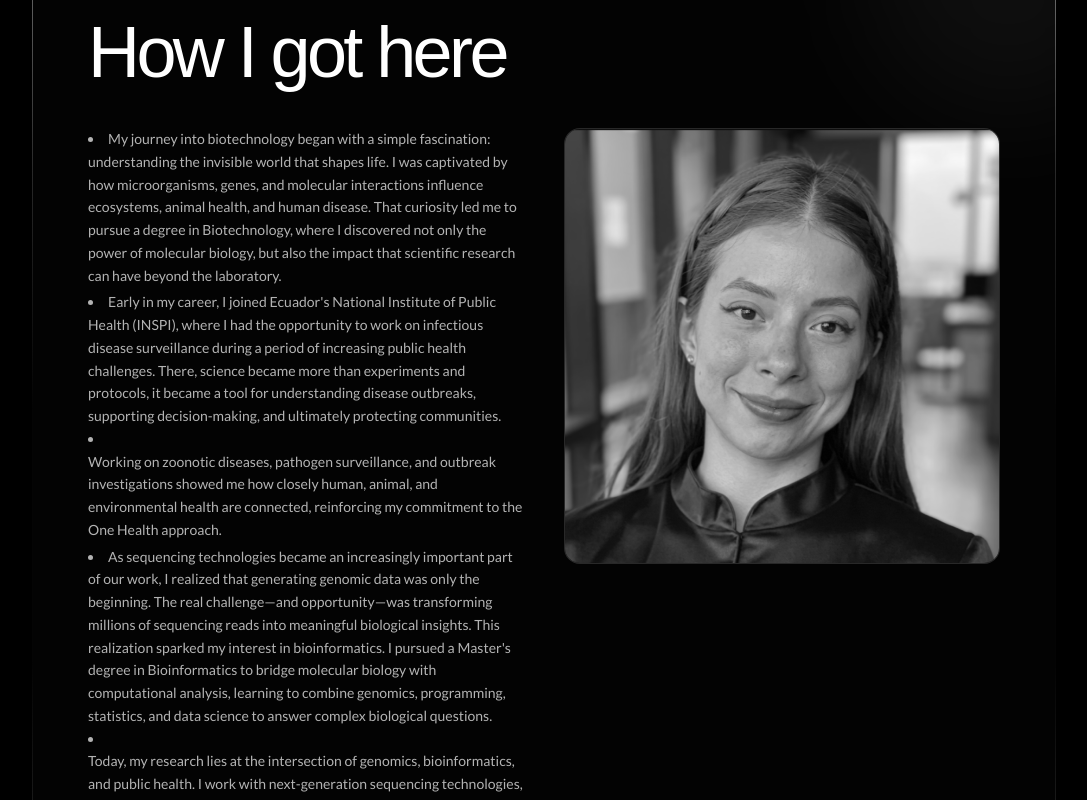
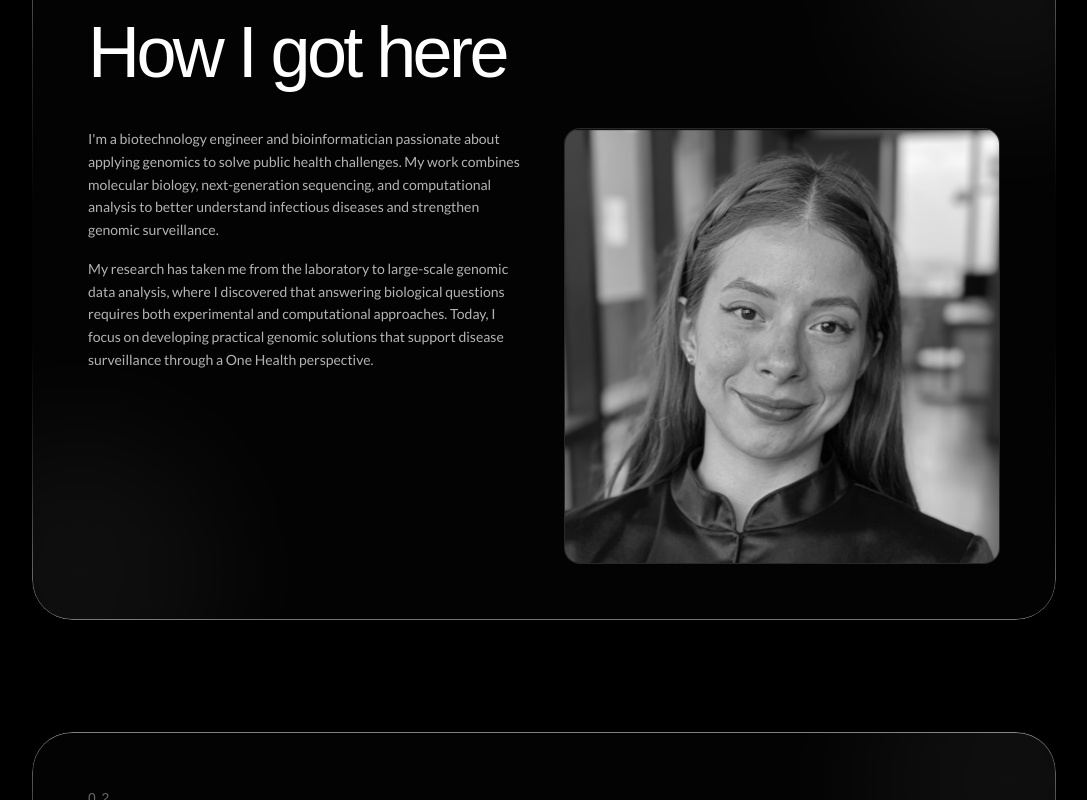
Before and after one commit to nmorajaramillo99-wq/genescope, a React (Vite) app: page /about in a window 1280 px wide. Shown: the part 560-1360 px from the top of the page, without its empty margins (96-1183 px from the left). Built offline with nearby package versions, Linux system fonts and the light colour scheme; no server answers; a web font is replaced by a local one.

Commit message:
Complete About section picture

```diff
--- a/src/pages/About.tsx
+++ b/src/pages/About.tsx
@@ -21,14 +21,12 @@ function About() {
       <Section id="story" index={1} title="How I got here">
         <div className="grid md:grid-cols-2 gap-10 items-start">
           <div className="text-white/70 text-sm leading-relaxed space-y-4">
-            <ul className="list-disc list-inside space-y-1">
-              <li> My journey into biotechnology began with a simple fascination: understanding the invisible world that shapes life. I was captivated by how microorganisms, genes, and molecular interactions influence ecosystems, animal health, and human disease. That curiosity led me to pursue a degree in Biotechnology, where I discovered not only the power of molecular biology, but also the impact that scientific research can have beyond the laboratory.</li>
-              <li> Early in my career, I joined Ecuador's National Institute of Public Health (INSPI), where I had the opportunity to work on infectious disease surveillance during a period of increasing public health challenges. There, science became more than experiments and protocols, it became a tool for understanding disease outbreaks, supporting decision-making, and ultimately protecting communities. <li>
-              </li> Working on zoonotic diseases, pathogen surveillance, and outbreak investigations showed me how closely human, animal, and environmental health are connected, reinforcing my commitment to the One Health approach.</li>
-              <li> As sequencing technologies became an increasingly important part of our work, I realized that generating genomic data was only the beginning. The real challenge—and opportunity—was transforming millions of sequencing reads into meaningful biological insights. This realization sparked my interest in bioinformatics. I pursued a Master's degree in Bioinformatics to bridge molecular biology with computational analysis, learning to combine genomics, programming, statistics, and data science to answer complex biological questions.<li>
-              </li> Today, my research lies at the intersection of genomics, bioinformatics, and public health. I work with next-generation sequencing technologies, molecular diagnostics, and computational methods to investigate infectious diseases, characterize microbial communities, and strengthen genomic surveillance. I am particularly interested in developing practical genomic tools that can improve disease detection and support evidence-based public health strategies, especially in regions where these technologies are still emerging.
-                As genomics becomes an essential component of global health, I hope to contribute to building stronger genomic surveillance systems and advancing research that helps countries better prepare for emerging infectious diseases. Every project I undertake is guided by the same question that first inspired me to study biotechnology: how can we use science to better understand—and ultimately improve—the health of people, animals, and our shared environment?</li>
-            </ul>
+            <p>
+              I'm a biotechnology engineer and bioinformatician passionate about applying genomics to solve public health challenges. My work combines molecular biology, next-generation sequencing, and computational analysis to better understand infectious diseases and strengthen genomic surveillance.
+            </p>
+            <p>
+              My research has taken me from the laboratory to large-scale genomic data analysis, where I discovered that answering biological questions requires both experimental and computational approaches. Today, I focus on developing practical genomic solutions that support disease surveillance through a One Health perspective.
+            </p>
           </div>
           <Figure
             src="images/about/lab-photo.png"
```
